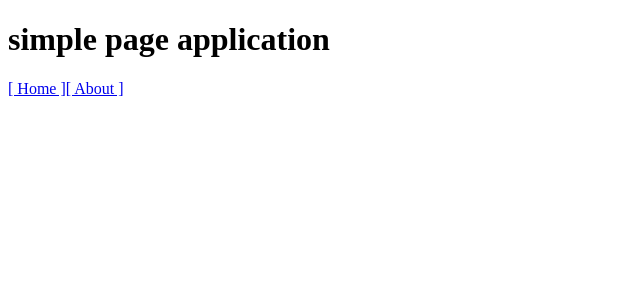
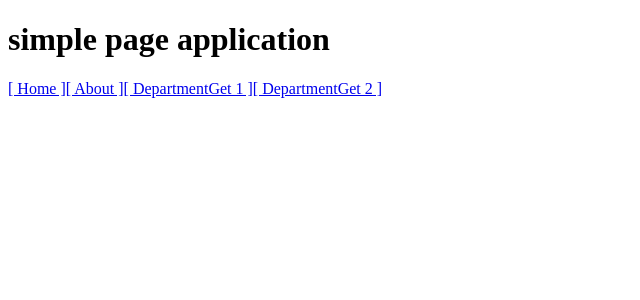
Before and after one commit to sujinlove/react_study, a React (Create React App) app in the folder react02_simple_spa/: page /departmentget in a window 1280 px wide. Shown: the top 300 px of the page, without its empty margins (0-640 px from the left). Built offline with nearby package versions, Linux system fonts and the light colour scheme.

Commit message:
DepartmentGet.js update / parameter console check

```diff
--- a/react02_simple_spa/package.json
+++ b/react02_simple_spa/package.json
@@ -6,6 +6,7 @@
     "@testing-library/jest-dom": "^4.2.4",
     "@testing-library/react": "^9.3.2",
     "@testing-library/user-event": "^7.1.2",
+    "qs": "^6.9.1",
     "react": "^16.12.0",
     "react-dom": "^16.12.0",
     "react-router-dom": "^5.1.2",
--- a/react02_simple_spa/src/App.js
+++ b/react02_simple_spa/src/App.js
@@ -5,22 +5,27 @@ import { Route, Link } from "react-router-dom";
 
 import Home from "./components/Home"; // 각 컴포넌트가 페이지 역할을 할 것임.
 import About from "./components/About";
+import DepartmentGet from "./components/DepartmentGet";
 
 const App = () => {
   return (
     <div>
       <h1>simple page application</h1>
 
+      {/*--- <a> : 페이지 이동 / <Link> : 컴포넌트가 변경 */}
       <Link to="/">[ Home ]</Link>
       <Link to="/about">[ About ]</Link>
 
-      {}
+      {/* HTTPS GET 파라미터를 포함하는 링크 구성 ( 한글사용 X ) */}
+      <Link to="/department_get?deptno=101&msg=hello">[ DepartmentGet 1 ]</Link>
+      <Link to="/department_get?deptno=102&msg=world">[ DepartmentGet 2 ]</Link>
 
       {/* ------ 페이지로 사용될 컴포넌트들 명시하기 ------ */}
       {/* 첫 페이지로 사용되는 컴포넌트의 경우 exact={true}를 명시해야 한다. */}
 
       <Route path="/" component={Home} exact={true} />
       <Route path="/about" component={About} />
+      <Route path="/departmentget" component={DepartmentGet} />
     </div>
   );
 };
--- a/react02_simple_spa/src/components/DepartmentGet.js
+++ b/react02_simple_spa/src/components/DepartmentGet.js
@@ -2,9 +2,12 @@
     DepartmentGet.js
     - HTTP GET 파라미터를 전달받도록 구성된 페이지
 */
+import React from "react";
 
-import React from "react";
-import PropTypes from "prop-types";
+// QueryString 값을 식별할 수 있는 패키지 참조
+// --> 참조 에러시 "yarn add qs"
+// --> 혹은 "npm install qs --save"
+import qs from "qs";
 
 /*
     DepartmentGet
@@ -16,9 +19,29 @@ import PropTypes from "prop-types";
 */
 
 const DepartmentGet = props => {
+  console.group("DepartmentGet");
+
+  //props 값 전체 확인
+  console.log(props);
+
+  /* 컴포넌트로 전달되는 props에는 기본적으로 location 객체가 포함되어 있다. */
+  // --> QueryString 값을 받아온다.
+  const queryString = props.location.search;
+  console.log(queryString);
+
+  console.log("test");
+  /* Query String을 JSON 객체 형태로 변환  */
+  const query = qs.parse(queryString, {
+    ignoreQueryPrefix: true // 맨 앞의 "?" 제거 옵션
+  });
+  console.log(query);
+
+  console.log("요청된 학과 번호 값=%s (%s)", query.deptno, typeof query.deptno);
+  console.log("요청된 메세지 내용 값=%s (%s)", query.msg, typeof query.msg);
+
+  console.groupEnd();
+
   return <div></div>;
 };
 
-DepartmentGet.propTypes = {};
-
 export default DepartmentGet;
```
Also changed, not shown: 1 other file (tests, documents, lock files or other folders).
